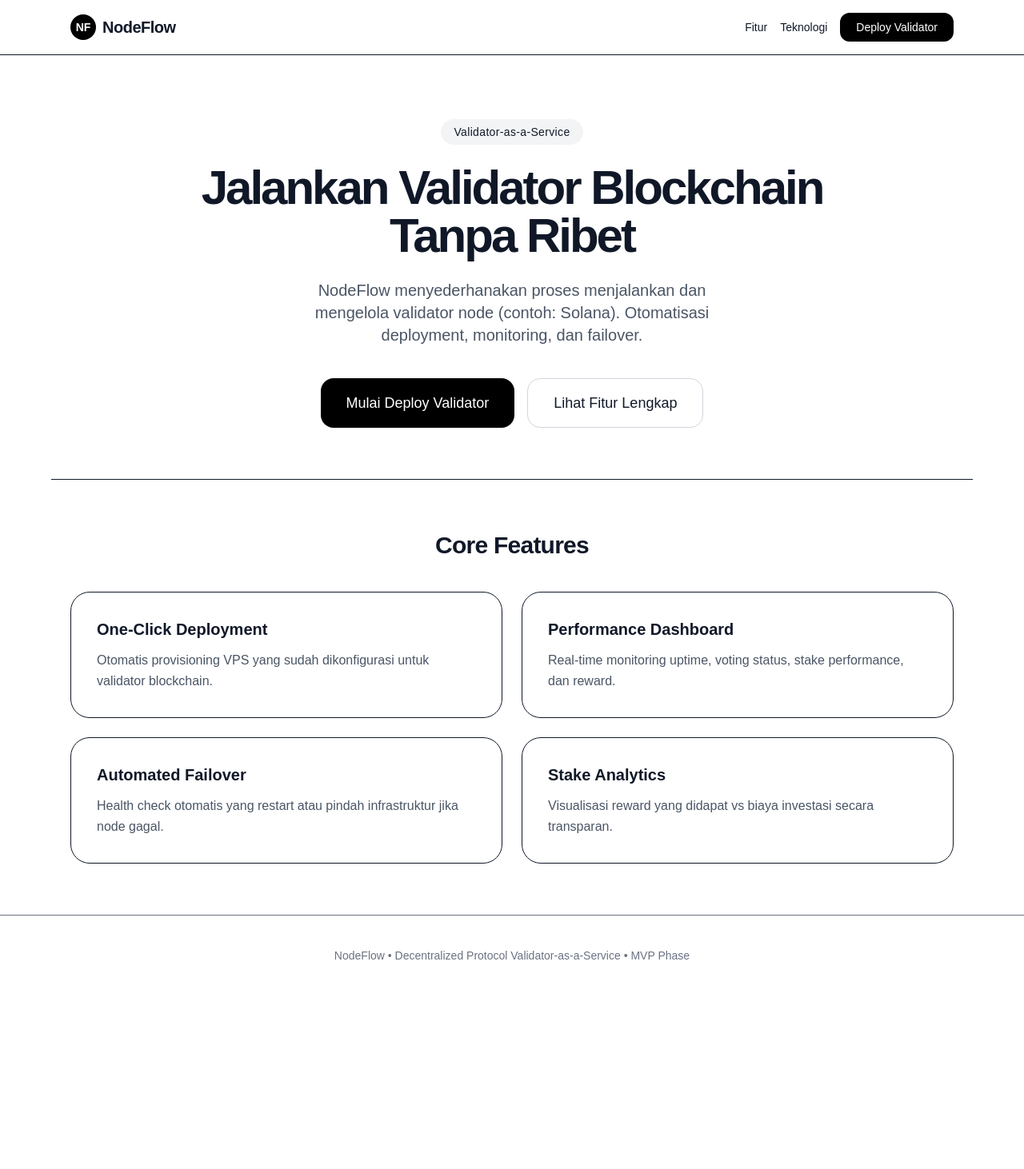
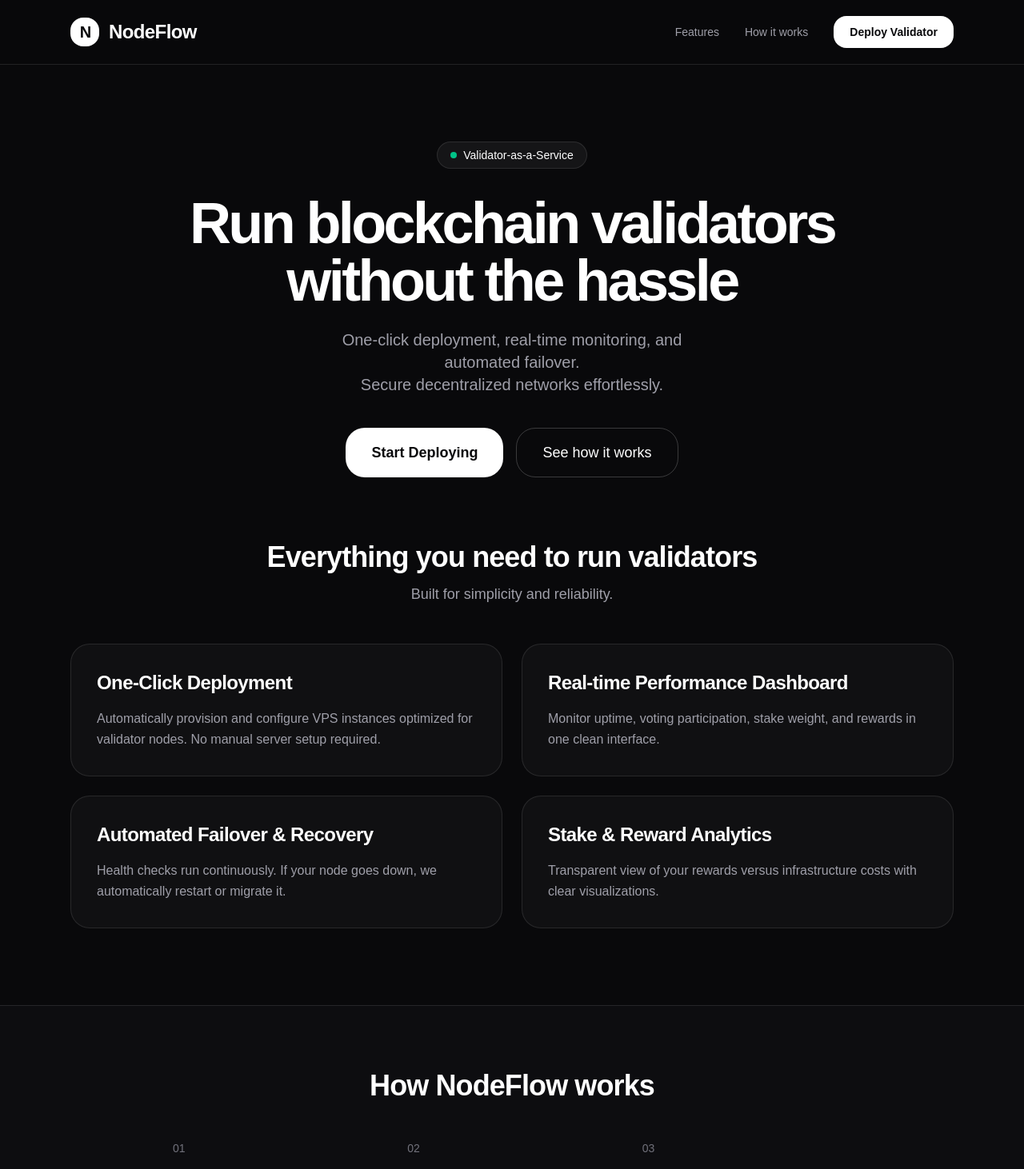
Before and after one commit to ojimusk/nodeflow, a Next.js app: page / in a window 1280 px wide. Shown: the top 1462 px of the page at 80% size. Before the commit the page ends 1245 px from the top, so only its background shows below. Built offline with nearby package versions, Linux system fonts and the light colour scheme.

Commit message:
Refactor NodeFlowHome component for better design
Updated styles and text content for improved UI and UX.

```diff
--- a/app/page.tsx
+++ b/app/page.tsx
@@ -4,22 +4,23 @@ import Link from 'next/link'
 
 export default function NodeFlowHome() {
   return (
-    <main className="min-h-screen bg-white text-gray-900">
+    <main className="min-h-screen bg-zinc-950 text-white">
       {/* Navbar */}
-      <nav className="border-b">
-        <div className="max-w-6xl mx-auto px-6 py-4 flex items-center justify-between">
-          <div className="flex items-center gap-2">
-            <div className="w-8 h-8 bg-black rounded-full flex items-center justify-center">
-              <span className="text-white font-bold text-sm">NF</span>
+      <nav className="border-b border-white/10 bg-zinc-950/80 backdrop-blur-lg sticky top-0 z-50">
+        <div className="max-w-6xl mx-auto px-6 py-5 flex items-center justify-between">
+          <div className="flex items-center gap-3">
+            <div className="w-9 h-9 bg-white rounded-2xl flex items-center justify-center">
+              <span className="text-zinc-950 font-bold text-xl tracking-[-2px]">N</span>
             </div>
-            <span className="font-semibold text-xl tracking-tight">NodeFlow</span>
+            <span className="font-semibold text-2xl tracking-tight">NodeFlow</span>
           </div>
-          <div className="flex items-center gap-4 text-sm">
-            <Link href="#features" className="hover:text-gray-600 transition">Fitur</Link>
-            <Link href="#architecture" className="hover:text-gray-600 transition">Teknologi</Link>
+
+          <div className="flex items-center gap-8 text-sm">
+            <Link href="#features" className="text-zinc-400 hover:text-white transition">Features</Link>
+            <Link href="#how" className="text-zinc-400 hover:text-white transition">How it works</Link>
             <button
-              onClick={() => alert('Fitur login & dashboard akan kita buat besok!')}
-              className="px-5 py-2 bg-black text-white rounded-xl text-sm font-medium hover:bg-gray-800 transition"
+              onClick={() => alert('Authentication & Dashboard coming in the next step!')}
+              className="px-5 py-2.5 bg-white text-zinc-950 rounded-2xl text-sm font-semibold hover:bg-zinc-200 transition"
             >
               Deploy Validator
             </button>
@@ -28,68 +29,98 @@ export default function NodeFlowHome() {
       </nav>
 
       {/* Hero Section */}
-      <section className="max-w-4xl mx-auto px-6 pt-20 pb-16 text-center">
-        <div className="inline-block px-4 py-1.5 bg-gray-100 rounded-full text-sm mb-6 tracking-wide">
+      <section className="max-w-5xl mx-auto px-6 pt-24 pb-20 text-center">
+        <div className="inline-flex items-center gap-2 px-4 py-1.5 rounded-full bg-white/5 border border-white/10 text-sm mb-8">
+          <div className="w-2 h-2 bg-emerald-400 rounded-full animate-pulse" />
           Validator-as-a-Service
         </div>
-        <h1 className="text-6xl font-semibold tracking-tighter mb-6 leading-none">
-          Jalankan Validator Blockchain<br />Tanpa Ribet
+
+        <h1 className="text-7xl font-semibold tracking-tighter leading-none mb-6">
+          Run blockchain validators<br />without the hassle
         </h1>
-        <p className="text-xl text-gray-600 max-w-lg mx-auto mb-10">
-          NodeFlow menyederhanakan proses menjalankan dan mengelola validator node
-          (contoh: Solana). Otomatisasi deployment, monitoring, dan failover.
+
+        <p className="max-w-lg mx-auto text-xl text-zinc-400 mb-10">
+          One-click deployment, real-time monitoring, and automated failover.<br />
+          Secure decentralized networks effortlessly.
         </p>
 
         <div className="flex flex-col sm:flex-row gap-4 justify-center">
           <button
-            onClick={() => alert('Fitur auth & dashboard akan kita buat besok!')}
-            className="px-8 py-4 bg-black text-white rounded-2xl text-lg font-medium hover:bg-gray-800 transition"
+            onClick={() => alert('We will build authentication & dashboard next!')}
+            className="px-8 py-4 bg-white text-zinc-950 rounded-3xl text-lg font-semibold hover:bg-zinc-200 active:scale-[0.985] transition"
           >
-            Mulai Deploy Validator
+            Start Deploying
           </button>
           <a
             href="#features"
-            className="px-8 py-4 border border-gray-300 rounded-2xl text-lg font-medium hover:bg-gray-50 transition flex items-center justify-center"
+            className="px-8 py-4 border border-white/20 hover:bg-white/5 rounded-3xl text-lg font-medium transition flex items-center justify-center"
           >
-            Lihat Fitur Lengkap
+            See how it works
           </a>
         </div>
       </section>
 
       {/* Core Features */}
-      <section id="features" className="max-w-6xl mx-auto px-6 py-16 border-t">
-        <h2 className="text-3xl font-semibold tracking-tight mb-10 text-center">Core Features</h2>
+      <section id="features" className="max-w-6xl mx-auto px-6 pb-24">
+        <div className="text-center mb-12">
+          <h2 className="text-4xl font-semibold tracking-tight">Everything you need to run validators</h2>
+          <p className="text-zinc-400 mt-3 text-lg">Built for simplicity and reliability.</p>
+        </div>
 
         <div className="grid md:grid-cols-2 gap-6">
           {[
             {
               title: "One-Click Deployment",
-              desc: "Otomatis provisioning VPS yang sudah dikonfigurasi untuk validator blockchain."
+              desc: "Automatically provision and configure VPS instances optimized for validator nodes. No manual server setup required.",
             },
             {
-              title: "Performance Dashboard",
-              desc: "Real-time monitoring uptime, voting status, stake performance, dan reward."
+              title: "Real-time Performance Dashboard",
+              desc: "Monitor uptime, voting participation, stake weight, and rewards in one clean interface.",
             },
             {
-              title: "Automated Failover",
-              desc: "Health check otomatis yang restart atau pindah infrastruktur jika node gagal."
+              title: "Automated Failover & Recovery",
+              desc: "Health checks run continuously. If your node goes down, we automatically restart or migrate it.",
             },
             {
-              title: "Stake Analytics",
-              desc: "Visualisasi reward yang didapat vs biaya investasi secara transparan."
+              title: "Stake & Reward Analytics",
+              desc: "Transparent view of your rewards versus infrastructure costs with clear visualizations.",
             },
           ].map((feature, index) => (
-            <div key={index} className="border rounded-3xl p-8 hover:shadow-sm transition-all">
-              <h3 className="font-semibold text-xl mb-3">{feature.title}</h3>
-              <p className="text-gray-600 leading-relaxed">{feature.desc}</p>
+            <div
+              key={index}
+              className="group border border-white/10 hover:border-white/20 bg-zinc-900/50 rounded-3xl p-8 transition-all hover:-translate-y-0.5"
+            >
+              <h3 className="font-semibold text-2xl tracking-tight mb-4 group-hover:text-white transition">{feature.title}</h3>
+              <p className="text-zinc-400 leading-relaxed">{feature.desc}</p>
             </div>
           ))}
         </div>
       </section>
 
-      <footer className="text-center py-10 text-sm text-gray-500 border-t">
-        NodeFlow • Decentralized Protocol Validator-as-a-Service • MVP Phase
+      {/* How it works */}
+      <section id="how" className="border-t border-white/10 bg-zinc-900/30 py-20">
+        <div className="max-w-4xl mx-auto px-6 text-center">
+          <h2 className="text-4xl font-semibold tracking-tight mb-12">How NodeFlow works</h2>
+
+          <div className="grid md:grid-cols-3 gap-8 text-left">
+            {[
+              { step: "01", title: "Connect Wallet", desc: "Sign in with your wallet or create an account to start managing validators." },
+              { step: "02", title: "Choose Network", desc: "Select Solana or other supported chains and configure your validator settings." },
+              { step: "03", title: "Deploy & Monitor", desc: "One click to deploy. Track performance, rewards, and health from your dashboard." },
+            ].map((item, i) => (
+              <div key={i} className="space-y-3">
+                <div className="text-sm font-mono text-zinc-500">{item.step}</div>
+                <h4 className="text-2xl font-semibold tracking-tight">{item.title}</h4>
+                <p className="text-zinc-400">{item.desc}</p>
+              </div>
+            ))}
+          </div>
+        </div>
+      </section>
+
+      <footer className="border-t border-white/10 py-10 text-center text-sm text-zinc-500">
+        NodeFlow • Decentralized Validator Infrastructure
       </footer>
     </main>
   )
-}
+      }
```
